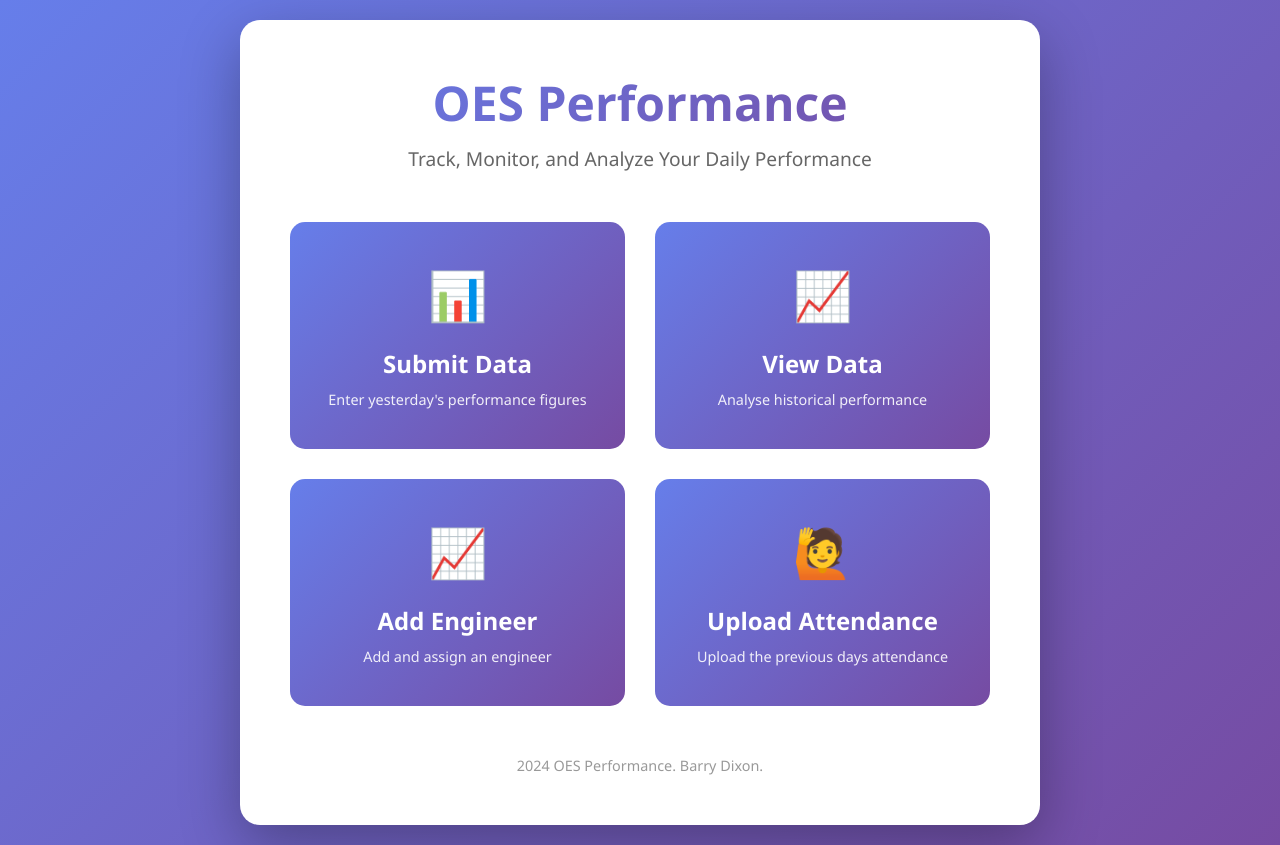
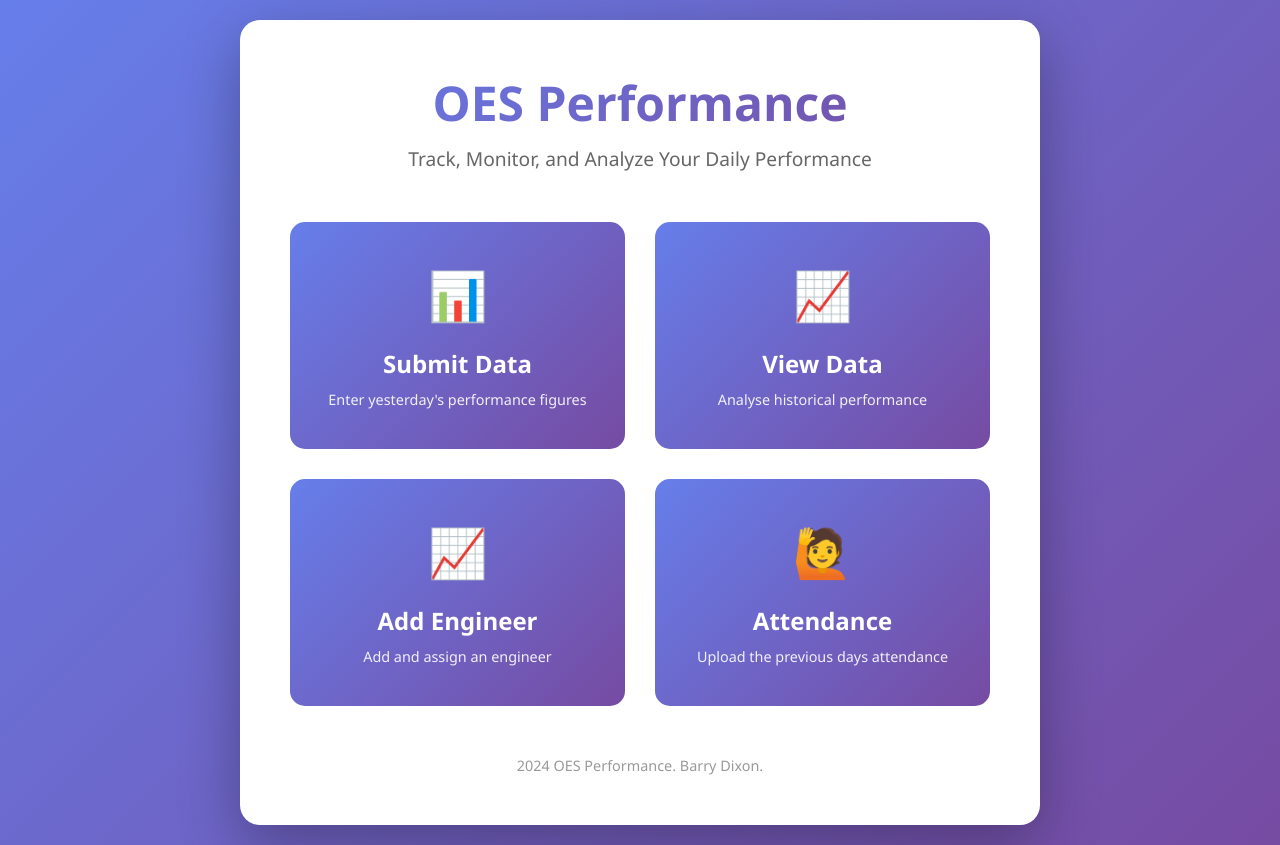
Before and after one commit to meteringbooking-cmd/OESPerformance, a plain HTML site: page index.html in a window 1280 px wide. Drawn offline with Linux system fonts and the light colour scheme.

Commit message:
Update index.html

```diff
--- a/index.html
+++ b/index.html
@@ -132,7 +132,7 @@
 
             <a href="Attendance.html" class="card">
                 <div class="card-icon">🙋</div>
-                <div class="card-title">Upload Attendance</div>
+                <div class="card-title">Attendance</div>
                 <div class="card-description">Upload the previous days attendance</div>
             </a>
         </div>
```
